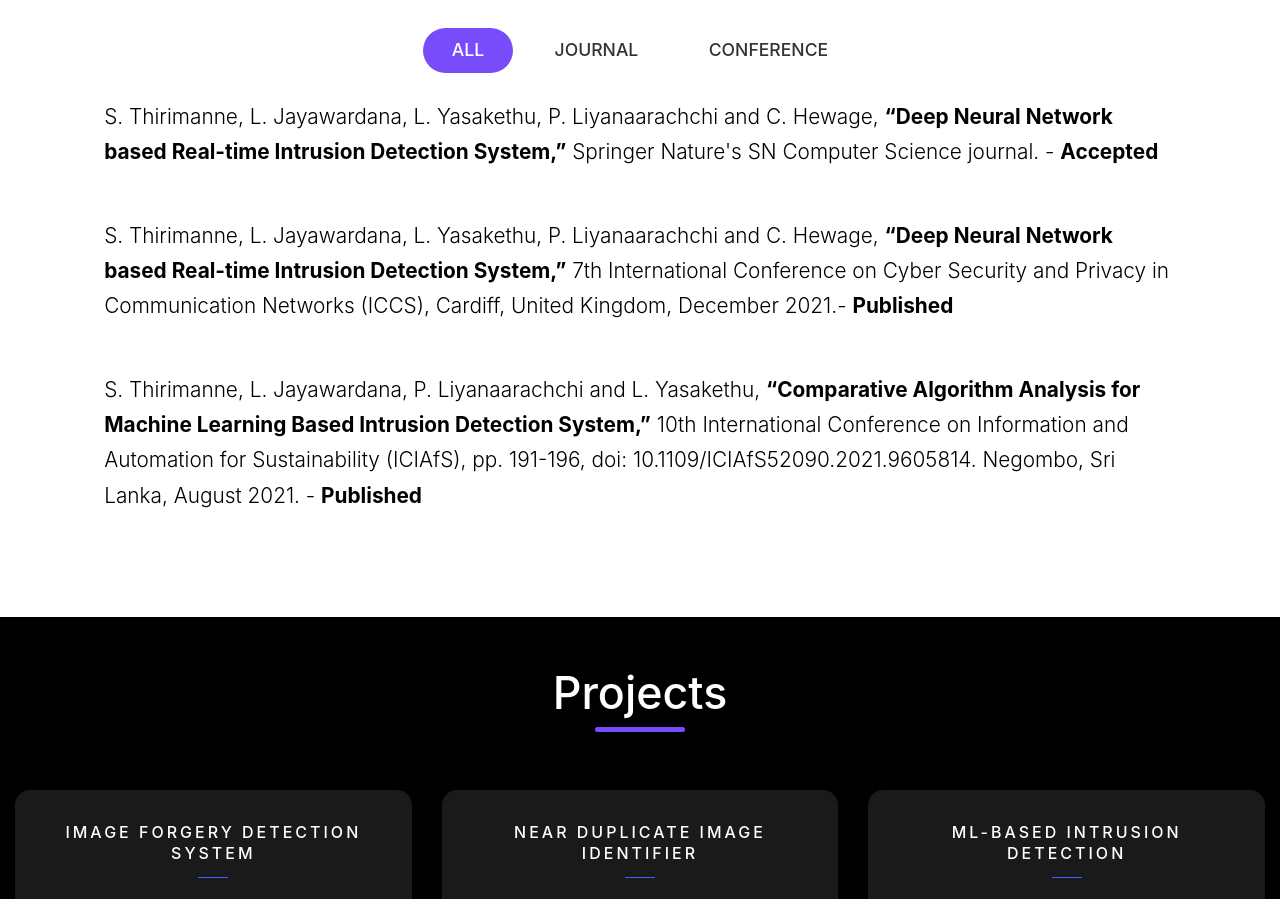
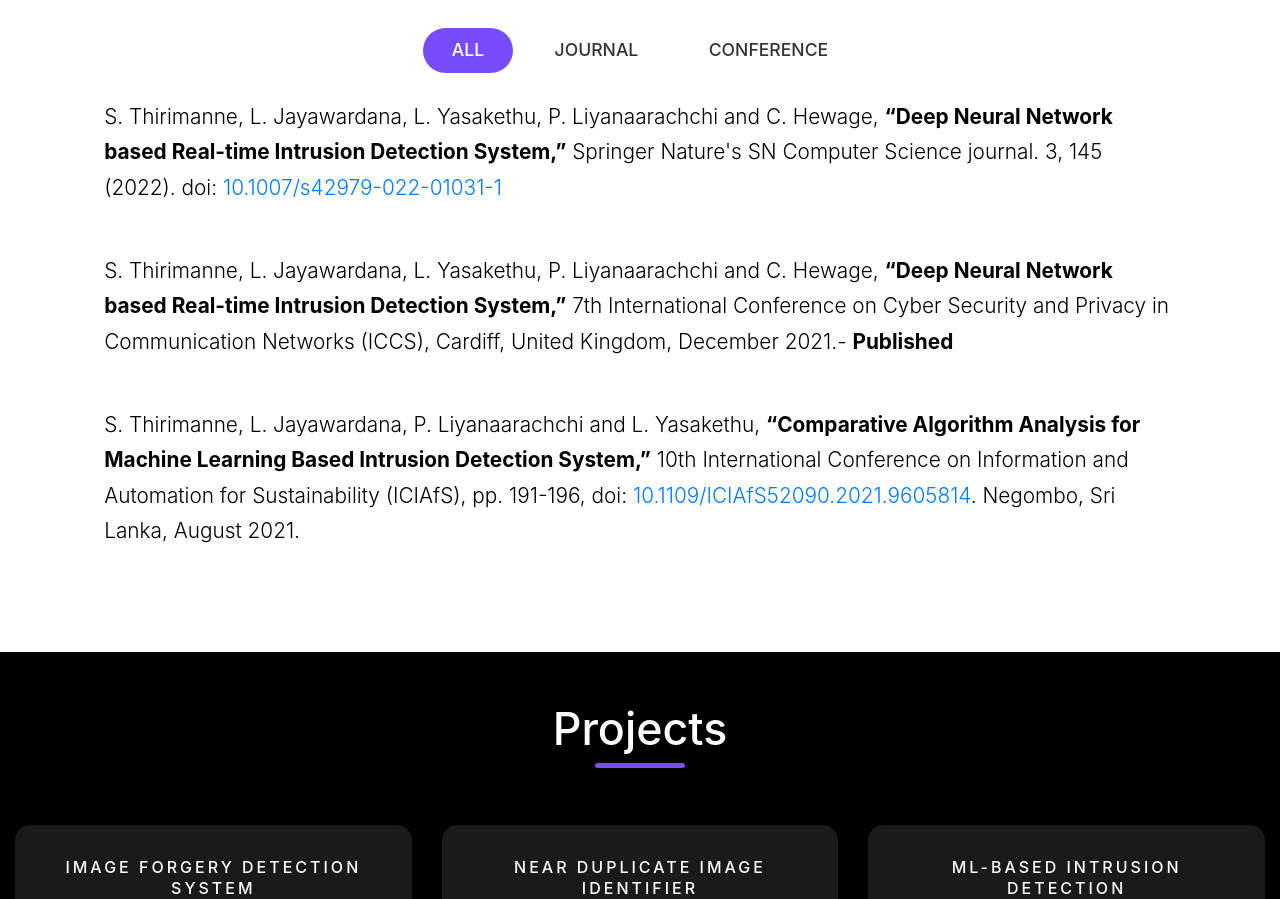
Before and after one commit to sharukat/sharukat.github.io, a plain HTML site: page index.html in a window 1280 px wide. Shown: the part 2960-3859 px from the top of the page. Drawn offline with nearby package versions, Linux system fonts and the light colour scheme; files whose address does not match are found by name.

Commit message:
Commit: 13

```diff
--- a/index.html
+++ b/index.html
@@ -216,7 +216,7 @@
                 <div class="grid">
                     <div class="grid-item journal">
                         <p class="publication-text" style="color: #000; font-size: 1.3rem; font-weight: 350;">
-                            S. Thirimanne, L. Jayawardana, L. Yasakethu, P. Liyanaarachchi and C. Hewage, <b> “Deep Neural Network based Real-time Intrusion Detection System,”</b> Springer Nature's SN Computer Science journal. - <b>Accepted</b>
+                            S. Thirimanne, L. Jayawardana, L. Yasakethu, P. Liyanaarachchi and C. Hewage, <b> “Deep Neural Network based Real-time Intrusion Detection System,”</b> Springer Nature's SN Computer Science journal. 3, 145 (2022). doi: <a href="https://doi.org/10.1007/s42979-022-01031-1">10.1007/s42979-022-01031-1</a>
                         </p>
                     </div>
                     <div class="grid-item conference">
@@ -229,7 +229,7 @@
                     <div class="grid-item conference">
                         <p class="publication-text" style="color: #000; font-size: 1.3rem; font-weight: 350;">
                             S. Thirimanne, L. Jayawardana, P. Liyanaarachchi and L. Yasakethu, <b>“Comparative Algorithm Analysis for Machine Learning Based Intrusion Detection System,”</b> 10th International Conference on Information and Automation for
-                            Sustainability (ICIAfS), pp. 191-196, doi: 10.1109/ICIAfS52090.2021.9605814. Negombo, Sri Lanka, August 2021. - <b>Published</b>
+                            Sustainability (ICIAfS), pp. 191-196, doi: <a href="https://doi.org/10.1109/ICIAfS52090.2021.9605814">10.1109/ICIAfS52090.2021.9605814</a>. Negombo, Sri Lanka, August 2021.
                         </p>
                     </div>
                 </div>
```
